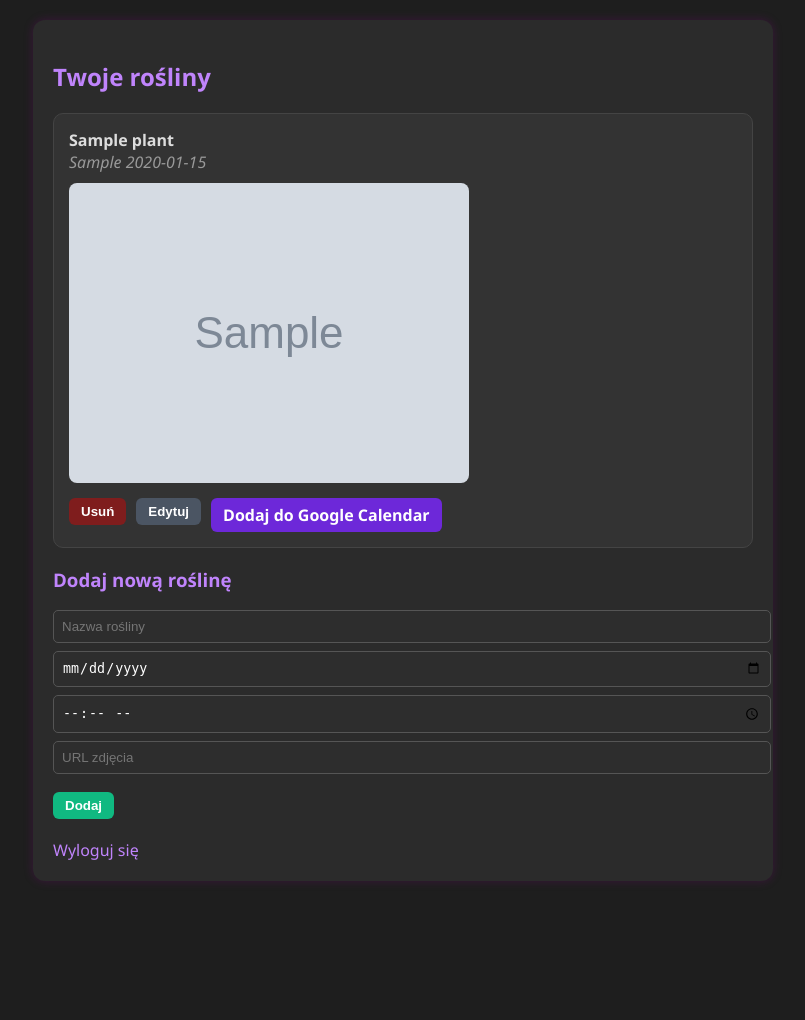
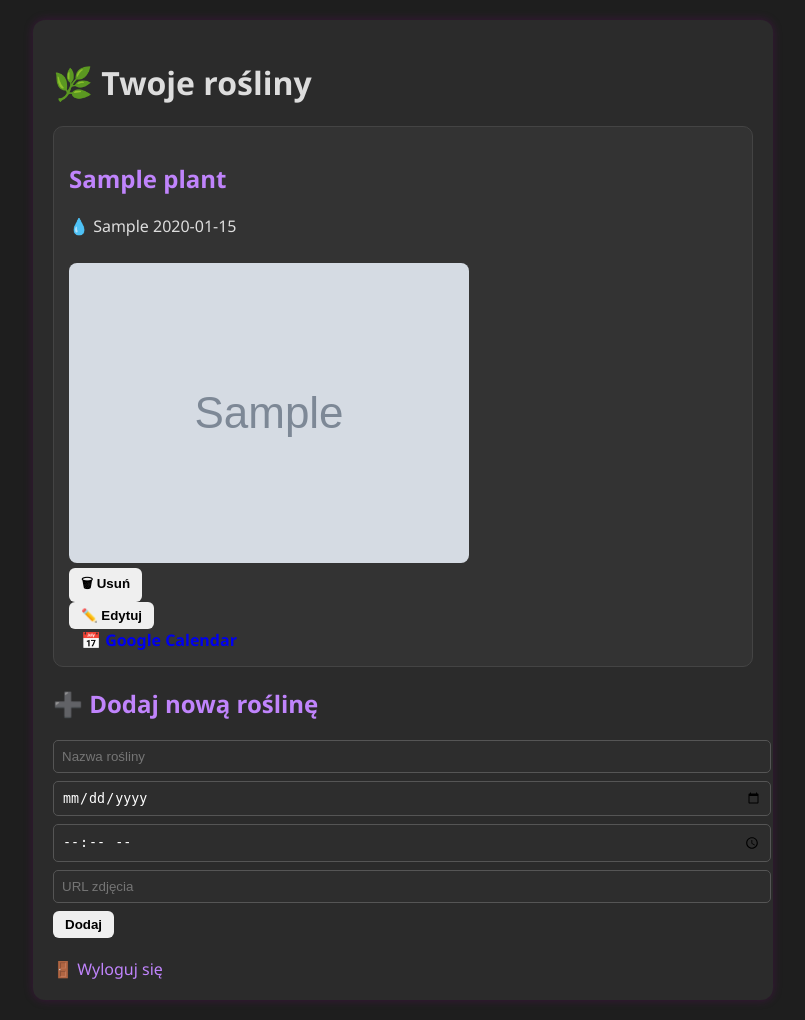
Before and after one commit to tomala431/rosliny, a Flask app: page /dashboard in a window 1280 px wide. Shown: the whole page, without its empty margins (237-1042 px from the left). Before the commit the page ends 882 px from the top, so only its background shows below. Run offline with Flask 3, Linux system fonts and the light colour scheme; the visitor is signed in with stand-in values (Sample User, id 1); tables that the repository leaves empty hold one stand-in row (values such as "Sample post"); grey boxes marked "Sample" are stand-in pictures.

Commit message:
Update dashboard.html

```diff
--- a/templates/dashboard.html
+++ b/templates/dashboard.html
@@ -6,45 +6,49 @@
 </head>
 <body>
     <div class="container">
-        <h2>Twoje rośliny</h2>
+        <h1>🌿 Twoje rośliny</h1>
 
-        <ul>
+        <div class="plant-list">
             {% for plant in plants %}
-                <li class="plant-card">
-                    <strong>{{ plant.name }}</strong><br>
-                    <span class="watering-time">{{ plant.watering_day }} {{ plant.watering_time }}</span><br>
+            <div class="plant-card">
+                <div class="plant-header">
+                    <h2>{{ plant.name }}</h2>
+                    <p class="watering">💧 {{ plant.watering_day }} {{ plant.watering_time }}</p>
+                </div>
 
                 {% if plant.photo_url %}
-                        <img src="{{ plant.photo_url }}" alt="Zdjęcie rośliny" class="plant-photo"><br>
+                    <img src="{{ plant.photo_url }}" alt="Zdjęcie rośliny" class="plant-photo">
                 {% endif %}
 
-                    <div class="actions">
+                <div class="button-group">
                     <form method="POST" action="/delete_plant/{{ plant.id }}">
-                            <button type="submit" class="btn delete"> Usuń</button>
+                        <button type="submit" class="btn danger">🗑 Usuń</button>
                     </form>
 
                     <form method="GET" action="/edit_plant/{{ plant.id }}">
-                            <button type="submit" class="btn edit"> Edytuj</button>
+                        <button type="submit" class="btn">✏️ Edytuj</button>
                     </form>
 
-                        <a class="btn calendar" href="https://www.google.com/calendar/render?action=TEMPLATE&text=Podlewanie+{{ plant.name }}&dates=20250601T100000Z/20250601T103000Z&details=Nie+zapomnij+podlać+{{ plant.name }}&sf=true&output=xml" target="_blank">
-                             Dodaj do Google Calendar
+                    <a class="btn highlight" href="https://www.google.com/calendar/render?action=TEMPLATE&text=Podlewanie+{{ plant.name }}&dates=20250601T100000Z/20250601T103000Z&details=Nie+zapomnij+podlać+{{ plant.name }}&sf=true&output=xml" target="_blank">
+                        📅 Google Calendar
                     </a>
                 </div>
-                </li>
+            </div>
             {% endfor %}
-        </ul>
+        </div>
 
-        <h3>Dodaj nową roślinę</h3>
-        <form method="POST" action="/add_plant" class="add-form">
-            <input name="name" placeholder="Nazwa rośliny">
-            <input type="date" name="watering_day">
-            <input type="time" name="watering_time">
+        <div class="form-section">
+            <h2>➕ Dodaj nową roślinę</h2>
+            <form method="POST" action="/add_plant">
+                <input name="name" placeholder="Nazwa rośliny" required>
+                <input type="date" name="watering_day" required>
+                <input type="time" name="watering_time" required>
                 <input name="photo_url" placeholder="URL zdjęcia">
-            <button type="submit" class="btn add">Dodaj</button>
+                <button type="submit" class="btn full">Dodaj</button>
             </form>
+        </div>
 
-        <a href="/logout" class="logout-link"> Wyloguj się</a>
+        <a href="/logout" class="logout-link">🚪 Wyloguj się</a>
     </div>
 </body>
 </html>
```
Lines whose indentation alone changed are shown as unchanged.
